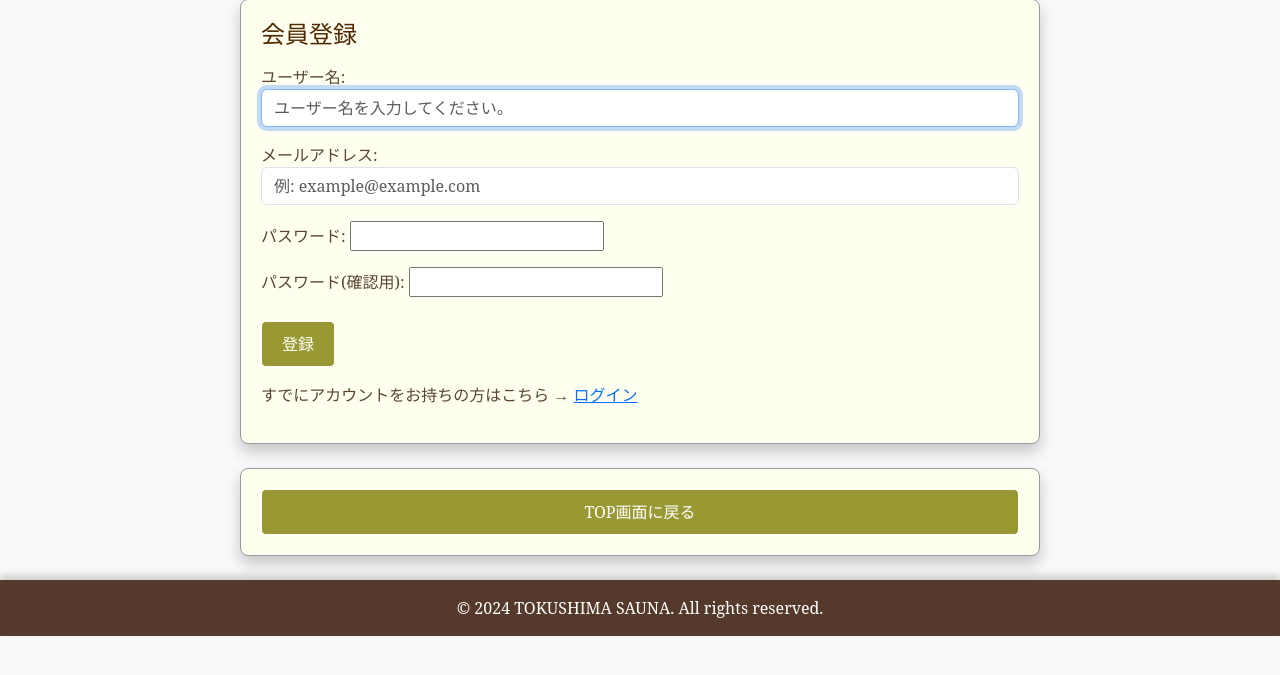
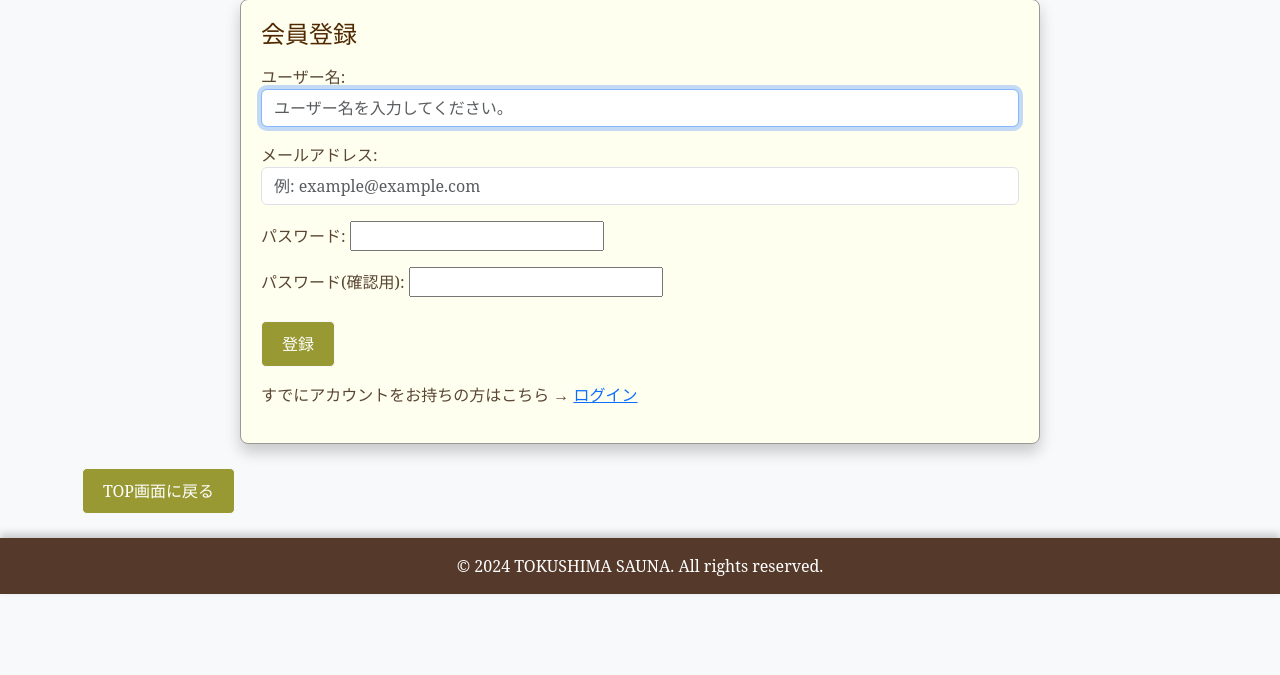
Before and after one commit to o1-mat/tokushima-sauna, a Django app: page /register/ in a window 1280 px wide. Shown: the part 94-769 px from the top of the page. Run offline with Django 5.2, Linux system fonts and the light colour scheme.

Commit message:
Add files via upload

```diff
--- a/tokushimasauna/templates/login.html
+++ b/tokushimasauna/templates/login.html
@@ -20,8 +20,6 @@
     <p class="mt-3">アカウントをお持ちでない方はこちら → <a href="{% url 'register' %}">会員登録</a></p>
 </div>
 
-<div class="card detail-card mx-auto mt-4 text-center" style="max-width: 500px;">
-    <a href="{% url 'spa_list' %}" class="btn btn-light">TOP画面に戻る</a>
-</div>
+<a href="{% url 'spa_list' %}" class="btn btn-light mt-4 center-container">TOP画面に戻る</a>
 
 {% endblock %}
--- a/tokushimasauna/templates/register.html
+++ b/tokushimasauna/templates/register.html
@@ -17,8 +17,6 @@
     </p>
 </div>
 
-<div class="card detail-card mx-auto mt-4 text-center" style="max-width: 800px;">
-    <a href="{% url 'spa_list' %}" class="btn btn-light">TOP画面に戻る</a>
-</div>
+<a href="{% url 'spa_list' %}" class="btn btn-light mt-4 center-container">TOP画面に戻る</a>
 
 {% endblock %}
```
